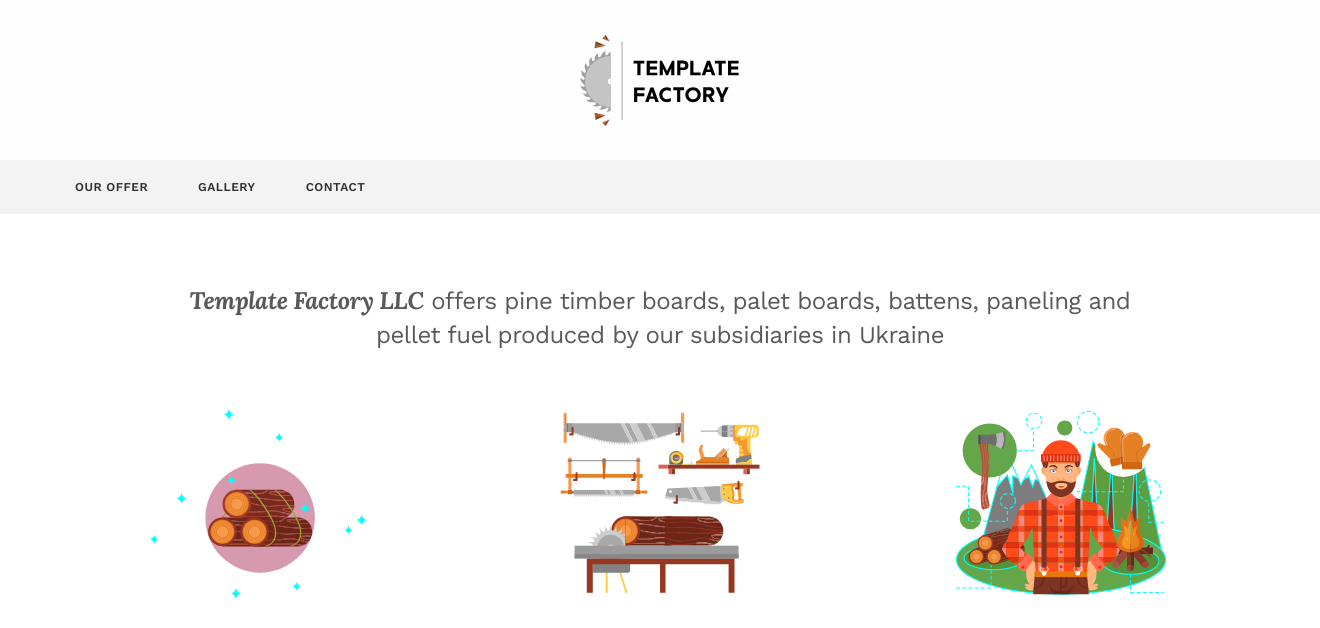
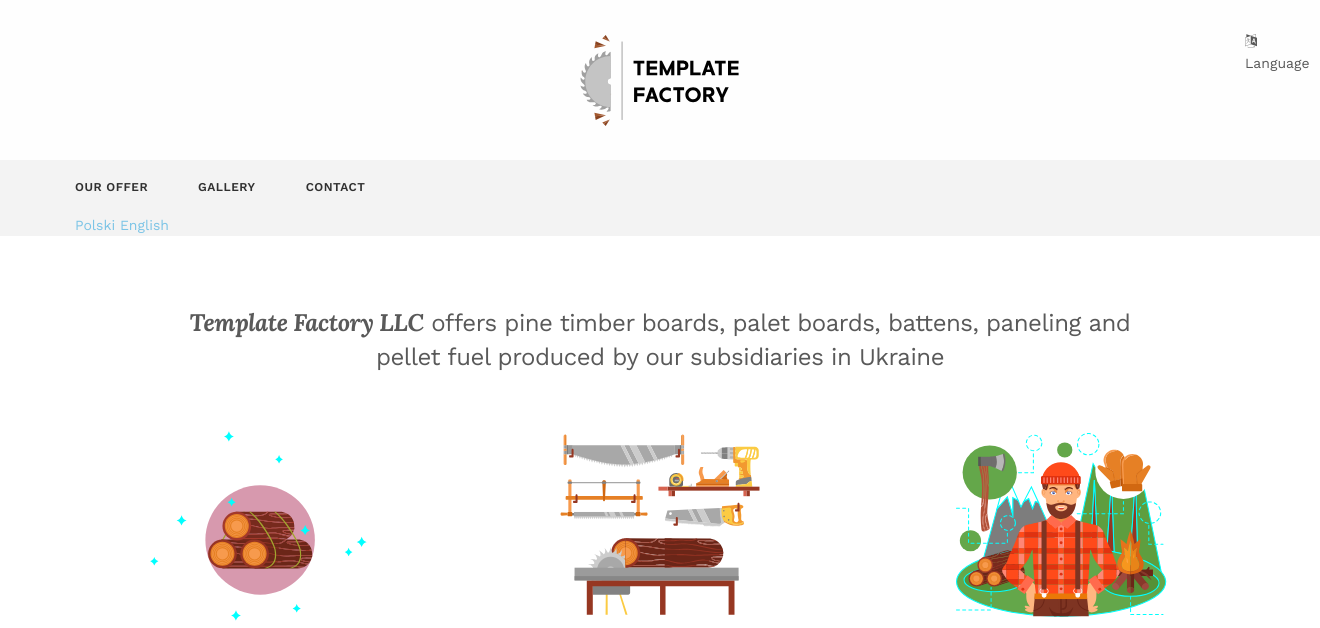
Before and after one commit to AndrewKiri/woodfactory, a Laravel app: page / in a window 1320 px wide. Shown: the top 628 px of the page. Run offline with Laravel 8, Linux system fonts and the light colour scheme; settings files or empty folders that the repository lacks are supplied; some libraries are stand-ins or nearby versions; some web fonts are replaced.

Commit message:
proper sequence of tasks (moved autoprefixer after sass due to conflicts), language selector

```diff
--- a/gulpfile.js
+++ b/gulpfile.js
@@ -16,8 +16,8 @@ gulp.task('default', function() {
         return gulp.src(assetsDir + '/sass/app.scss')
             .pipe(plumber())
             .pipe(sourcemaps.init())
+            .pipe(sass().on('error', sass.logError))
             .pipe(autoprefixer())
-            .pipe(sass().on('error', sass.logError))
             .pipe(sourcemaps.write('/'))
             .pipe(plumber.stop())
             .pipe(gulp.dest(publicDir + '/css'));
--- a/resources/assets/sass/app.scss
+++ b/resources/assets/sass/app.scss
@@ -1,9 +1,3 @@
-/*-------------------------------------------------------------------------------------
-Theme Name:	Morello
-Theme URI: 	http://themes.iki-bir.com/morello
-Version:	1.0.1
-Author:		elemis
--------------------------------------------------------------------------------------*/
 /*-------------------------------------------------------------------------------------
 [TABLE OF CONTENTS]
 
@@ -3958,3 +3952,7 @@ video::-webkit-media-controls {
 	    display: none
 	}
 }
+//-------------------------------------
+//  Language Bar
+//-------------------------------------
+@import "components/language-bar";
--- a/resources/views/index.blade.php
+++ b/resources/views/index.blade.php
@@ -66,7 +66,7 @@
   		</div>
   		<!--/.social-wrapper -->
   		<div class="navbar-brand text-center">
-			<a href="index.html">
+  			<a href="/">
   				<img src="./images/tf_logo.svg" height="100px" alt="Template Factory"/>
   			</a>
   		</div>
@@ -81,6 +81,7 @@
   		  	</li>
   		</ul>
   		<!-- /.info -->
+
   		<div class="nav-bars-wrapper">
   		  <div class="nav-bars-inner">
   			<div class="nav-bars" data-toggle="collapse" data-target=".navbar-collapse"><span></span></div>
@@ -88,6 +89,11 @@
   		  <!-- /.nav-bars-inner -->
   		</div>
   		<!-- /.nav-bars-wrapper -->
+
+      <div class="language-bar__button-container">
+        <i class="fa fa-language" aria-hidden="true"></i>
+        Language
+      </div>
 	  </div>
 	  <!-- /.nav-header -->
 	</div>
@@ -99,9 +105,9 @@
 		  <li><a class="nav-link" data-target-id="galeria" href=""> @lang('index.gallery') </a></li>
 		  <li><a class="nav-link" data-target-id="kontakt" href=""> @lang('index.contact') </a></li>
 		</ul>
-    <div class="language-bar" style="display: none;">
-      <a href="index_pl.html">Polski</a>
-      <a href="index.html">English</a>
+    <div class="language-bar">
+      <a href="/pl">Polski</a>
+      <a href="/en">English</a>
     </div>
 	  </div>
 	  <!--/.container -->
```
Also changed, not shown: public/css/app.css, resources/assets/sass/components/_language-bar.scss (added), 1 other file. Lines whose indentation alone changed are shown as unchanged.
